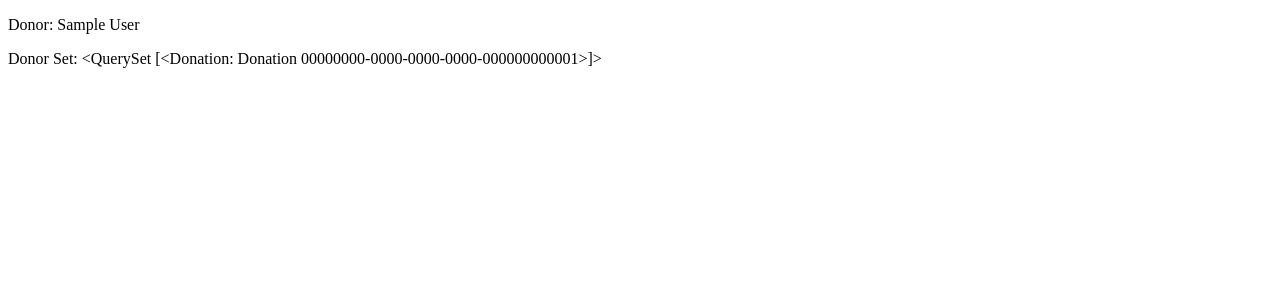
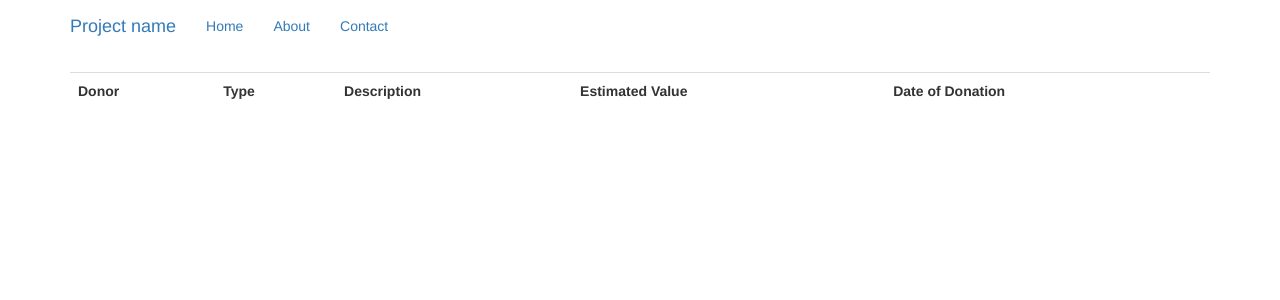
Before and after one commit to nate-robo/habitatWebApp, a Django app: page /habitatApp/ in a window 1280 px wide. Shown: the top 300 px of the page. Run offline with Django 3.2, Linux system fonts and the light colour scheme; tables that the repository leaves empty hold one stand-in row (values such as "Sample post"); lists and menus that the app fills with data are empty; some libraries are stand-ins or nearby versions.

Commit message:
Home page basic table layout / model title method

```diff
--- a/habitatApp/models.py
+++ b/habitatApp/models.py
@@ -33,6 +33,16 @@
         """Return title for DB label"""
         return "Donor " + str(self.id)
 
+    @property
+    def get_title(self):
+        """Return a title to be used for label in front end"""
+        if self.first_name is not '' or self.last_name is not '':
+            return self.first_name + ' 1 ' + self.last_name
+        elif self.company is not '':
+            return self.company
+        else:
+            return 'Donor ' + str(self.id)
+
     def get_admin_url(self):
         """Return url for admin portal access"""
         info = (self._meta.app_label, self._meta.model_name)
--- a/habitatApp/templates/habitatApp/index.html
+++ b/habitatApp/templates/habitatApp/index.html
@@ -3,20 +3,60 @@
 <head>
     <meta charset="UTF-8">
     <title>Home Page</title>
+    <link rel="stylesheet" href="//maxcdn.bootstrapcdn.com/bootstrap/3.2.0/css/bootstrap.min.css">
+    <link rel="stylesheet" href="//maxcdn.bootstrapcdn.com/bootstrap/3.2.0/css/bootstrap-theme.min.css">
 </head>
 <body>
 
-{% for donation in donations %}
-    <div>
-        <p>Donor: {{donation.donor}} </p>
-        <h1>Donation made: {{donation.date}} </h1>
-        <p>Description: {{donation.description}}</p>
+<nav class="navbar">
+      <div class="container">
+        <div class="navbar-header">
+          <button type="button" class="navbar-toggle collapsed" data-toggle="collapse" data-target="#navbar" aria-expanded="false" aria-controls="navbar">
+            <span class="sr-only">Toggle navigation</span>
+            <span class="icon-bar"></span>
+            <span class="icon-bar"></span>
+            <span class="icon-bar"></span>
+          </button>
+          <a class="navbar-brand" href="#">Project name</a>
+        </div>
+        <div id="navbar" class="collapse navbar-collapse">
+          <ul class="nav navbar-nav">
+            <li class="active"><a href="#">Home</a></li>
+            <li><a href="#about">About</a></li>
+            <li><a href="#contact">Contact</a></li>
+          </ul>
+        </div><!--/.nav-collapse -->
+      </div>
+</nav>
+
+    <div class="container">
+        <table class="table table-hover">
+            <tr>
+                <th> Donor </th>
+                <th> Type </th>
+                <th> Description</th>
+                <th> Estimated Value</th>
+                <th> Date of Donation</th>
+            </tr>
+            {% for donation in donations %}
+                <tr>
+                    <td> {{donation.donor.get_title}} </td>
+                    <td> {{donation.type}} </td>
+                    <td> {{donation.description}} </td>
+                    <td> {{donation.est_val}}</td>
+                    <td> {{donation.date}} </td>
+                </tr>
+            {% endfor %}
+        </table>
     </div>
-{% endfor %}
+</nav>
 
-{% for donor in donors %}
-    <p>Donor: {{donor.first_name}} {{donor.last_name}}</p>
-    <p>Donor Set: {{donor.donation_set.all}} </p>
-{% endfor %}
 </body>
+
+<!-- Bootstrap JavaScript -->
+<script src="https://maxcdn.bootstrapcdn.com/bootstrap/3.3.7/js/bootstrap.min.js" integrity="sha384-Tc5IQib027qvyjSMfHjOMaLkfuWVxZxUPnCJA7l2mCWNIpG9mGCD8wGNIcPD7Txa" crossorigin="anonymous"></script>
+<!-- jQuery (for Bootstrap JavaScript plugins) -->
+<script src="https://ajax.googleapis.com/ajax/libs/jquery/1.12.4/jquery.min.js"></script>
+
+
 </html>
```
